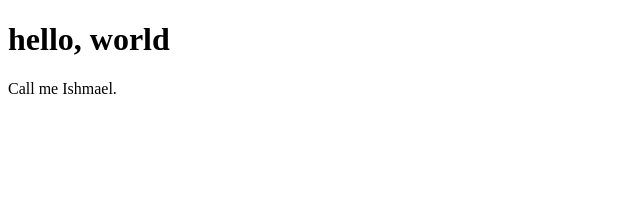
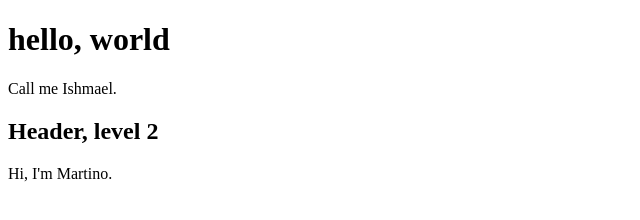
Before and after one commit to scarpma/repos, a plain HTML site: page index.html in a window 1280 px wide. Shown: the whole page, without its empty margins (0-640 px from the left). Drawn offline with Linux system fonts and the light colour scheme.

Commit message:
Add header 2

```diff
--- a/index.html
+++ b/index.html
@@ -1,11 +1,13 @@
 <!DOCTYPE html>
 <html>
   <head>
-    <meta charset="ubuntu mono">
+    <meta charset="utf-8">
     <title>Title</title>
   </head>
   <body>
     <h1>hello, world</h1>
     <p>Call me Ishmael.</p>
+    <h2>Header, level 2</h2>
+    <p>Hi, I'm Martino.</p>
   </body>
 </html>
```
